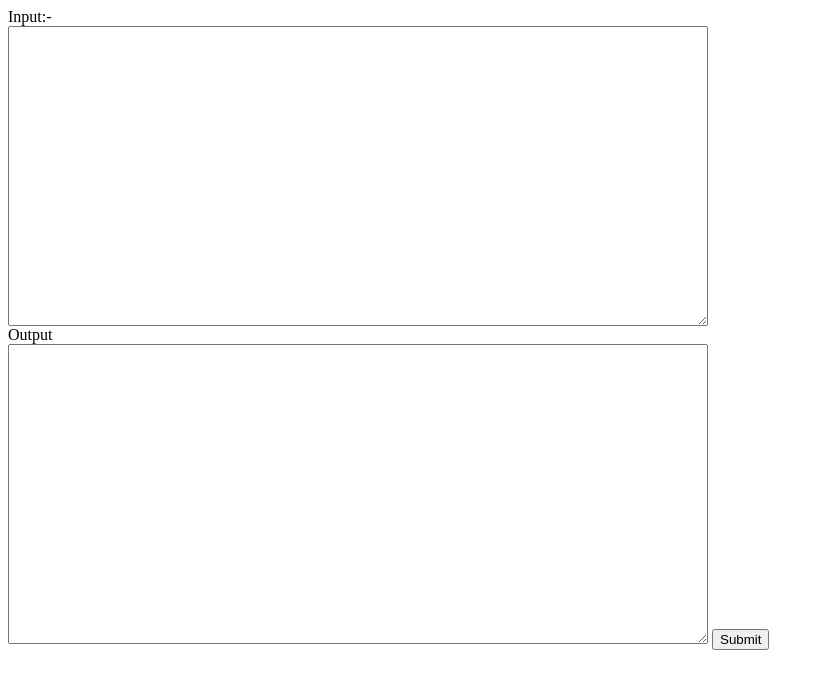
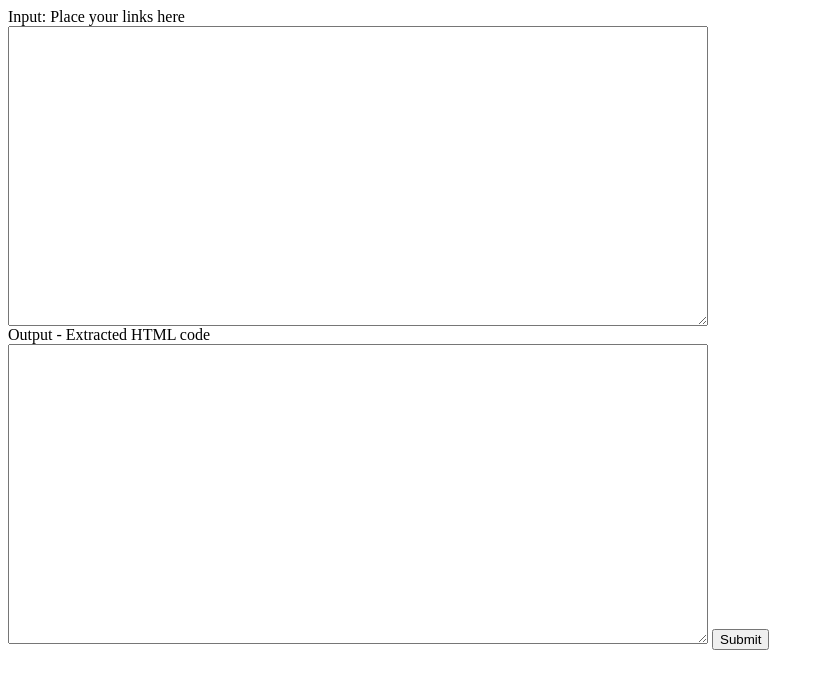
Before and after one commit to rajghub/ind-css-cleaner, a website: page public/index.html in a window 1280 px wide. Shown: the whole page, without its empty margins (0-824 px from the left). Drawn offline with Linux system fonts and the light colour scheme.

Commit message:
HTML edit

```diff
--- a/public/index.html
+++ b/public/index.html
@@ -55,10 +55,10 @@
         </script>
     </head>
     <body>
-	<div>Input:-</div>
+	<div>Input: Place your links here</div>
 	<textarea id="urlinput"></textarea>
-
-        <div>Output</div>
+	<br>
+        <div>Output - Extracted HTML code</div>
         <textarea id="name"></textarea>
        <button id="select_link">Submit</button>
          <h3 id="output"></h3>
```
